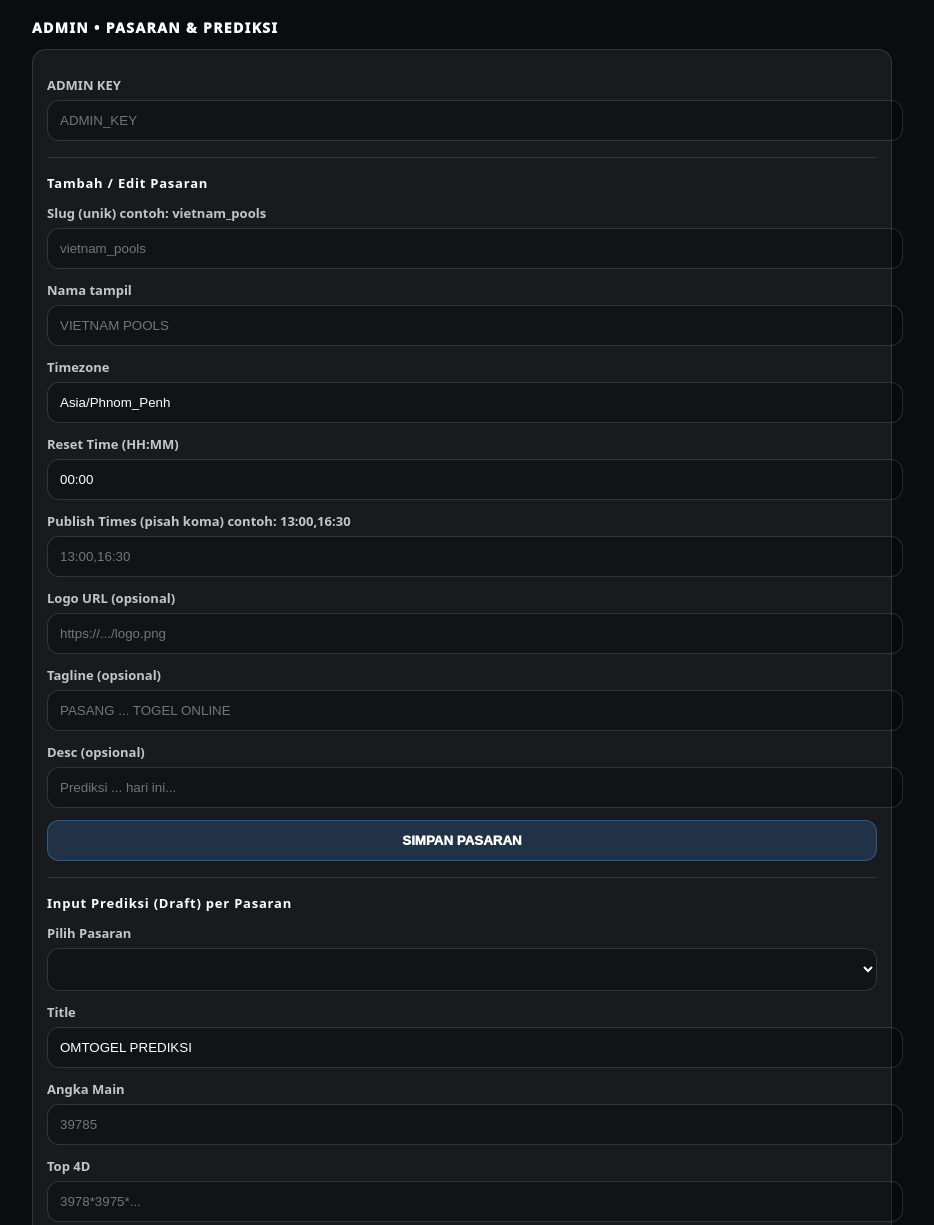
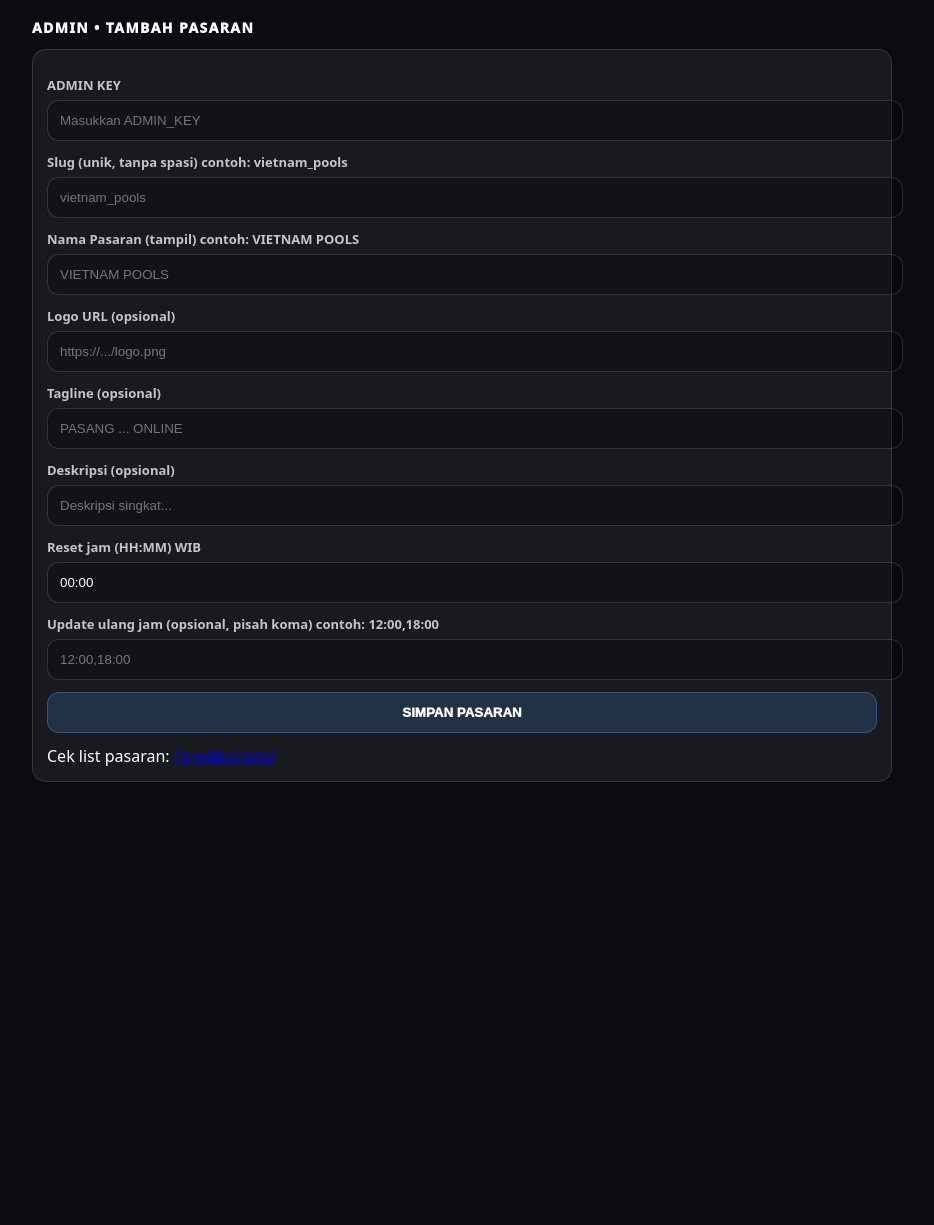
Before and after one commit to henghengrahman-pixel/w-bos, a website: page public/admin/index.html in a window 1280 px wide. Shown: the top 1225 px of the page, without its empty margins (178-1112 px from the left). After the commit the page ends 800 px from the top, so only its background shows below. Drawn offline with Linux system fonts and the light colour scheme; no server answers.

Commit message:
Update index.html

```diff
--- a/public/admin/index.html
+++ b/public/admin/index.html
@@ -3,66 +3,47 @@
 <head>
   <meta charset="utf-8" />
   <meta name="viewport" content="width=device-width, initial-scale=1" />
-  <title>Admin</title>
+  <title>Admin Pasaran</title>
   <link rel="stylesheet" href="./styles.css" />
 </head>
 <body>
   <main class="wrap">
-    <h1>ADMIN • PASARAN & PREDIKSI</h1>
+    <h1>ADMIN • TAMBAH PASARAN</h1>
 
     <div class="box">
       <label>ADMIN KEY</label>
-      <input id="key" placeholder="ADMIN_KEY" />
+      <input id="key" placeholder="Masukkan ADMIN_KEY" />
 
-      <hr>
+      <div class="hr"></div>
 
-      <h2>Tambah / Edit Pasaran</h2>
-      <label>Slug (unik) contoh: vietnam_pools</label>
-      <input id="m_slug" placeholder="vietnam_pools" />
+      <label>Slug (unik, tanpa spasi) contoh: vietnam_pools</label>
+      <input id="slug" placeholder="vietnam_pools" />
 
-      <label>Nama tampil</label>
-      <input id="m_name" placeholder="VIETNAM POOLS" />
-
-      <label>Timezone</label>
-      <input id="m_tz" value="Asia/Phnom_Penh" />
-
-      <label>Reset Time (HH:MM)</label>
-      <input id="m_reset" value="00:00" />
-
-      <label>Publish Times (pisah koma) contoh: 13:00,16:30</label>
-      <input id="m_publish" placeholder="13:00,16:30" />
+      <label>Nama Pasaran (tampil) contoh: VIETNAM POOLS</label>
+      <input id="name" placeholder="VIETNAM POOLS" />
 
       <label>Logo URL (opsional)</label>
-      <input id="m_logo" placeholder="https://.../logo.png" />
+      <input id="logo_url" placeholder="https://.../logo.png" />
 
       <label>Tagline (opsional)</label>
-      <input id="m_tagline" placeholder="PASANG ... TOGEL ONLINE" />
+      <input id="tagline" placeholder="PASANG ... ONLINE" />
 
-      <label>Desc (opsional)</label>
-      <input id="m_desc" placeholder="Prediksi ... hari ini..." />
+      <label>Deskripsi (opsional)</label>
+      <input id="desc" placeholder="Deskripsi singkat..." />
 
-      <button id="saveMarket">SIMPAN PASARAN</button>
+      <label>Reset jam (HH:MM) WIB</label>
+      <input id="reset_time" value="00:00" />
 
-      <hr>
+      <label>Update ulang jam (opsional, pisah koma) contoh: 12:00,18:00</label>
+      <input id="publish_times" placeholder="12:00,18:00" />
 
-      <h2>Input Prediksi (Draft) per Pasaran</h2>
-      <label>Pilih Pasaran</label>
-      <select id="market"></select>
-
-      <label>Title</label><input id="title" value="OMTOGEL PREDIKSI" />
-      <label>Angka Main</label><input id="angkaMain" placeholder="39785" />
-      <label>Top 4D</label><input id="top4d" placeholder="3978*3975*..." />
-      <label>Top 3D</label><input id="top3d" placeholder="397*398*..." />
-      <label>Top 2D</label><input id="top2d" placeholder="39*37*..." />
-      <label>Colok Bebas</label><input id="colokBebas" placeholder="9 / 5" />
-      <label>Colok 2D</label><input id="colok2d" placeholder="78 / 97" />
-      <label>Shio Jitu</label><input id="shioJitu" placeholder="Kelinci" />
-
-      <button id="saveDraft">SIMPAN DRAFT (AUTO PUBLISH SESUAI JAM)</button>
-      <button id="publishNow">PUBLISH SEKARANG</button>
-      <button class="danger" id="resetNow">RESET HARI INI</button>
+      <button id="save">SIMPAN PASARAN</button>
 
       <div id="msg"></div>
+
+      <div class="hint">
+        Cek list pasaran: <a href="/prediksitoto/" target="_blank">/prediksitoto/</a>
+      </div>
     </div>
   </main>
 
```
